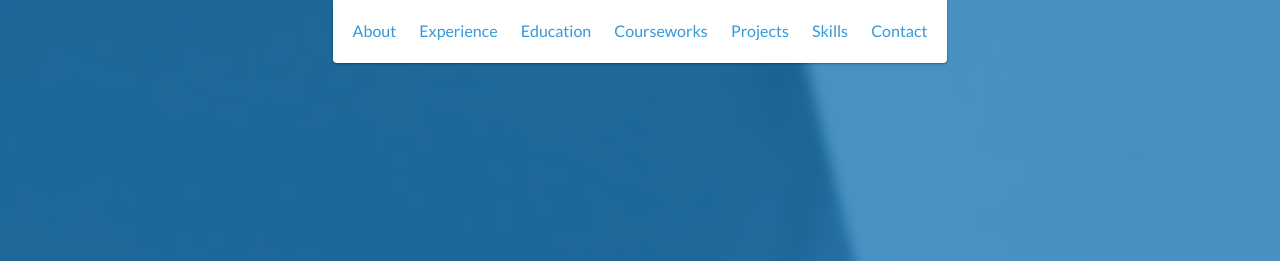
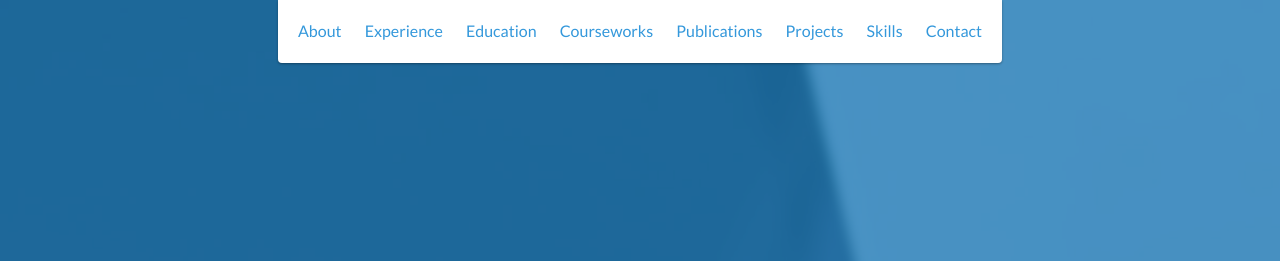
Before and after one commit to SrijaDasgupta/DeveloperPortfolio, a website: page index.html in a window 1280 px wide. Shown: the top 261 px of the page. Drawn offline with nearby package versions, Linux system fonts and the light colour scheme.

Commit message:
Update index.html

```diff
--- a/index.html
+++ b/index.html
@@ -35,6 +35,9 @@
             </li>
 	   <li>
                 <a href="#courseworks">Courseworks</a>
+            </li>
+	    <li>
+                <a href="#courseworks">Publications</a>
             </li>
             <li>
                 <a href="#projects">Projects</a>
```
